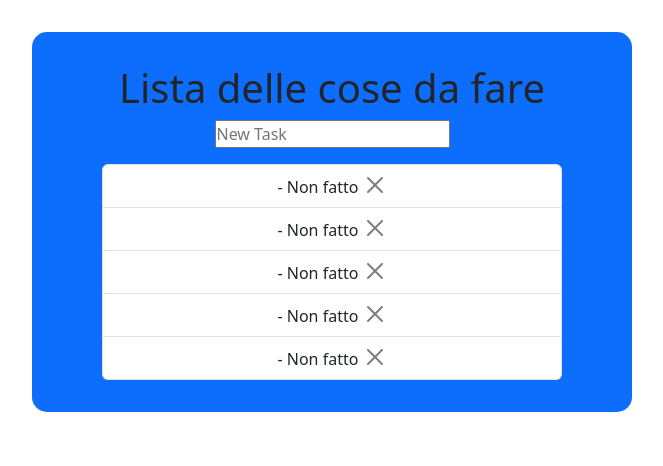
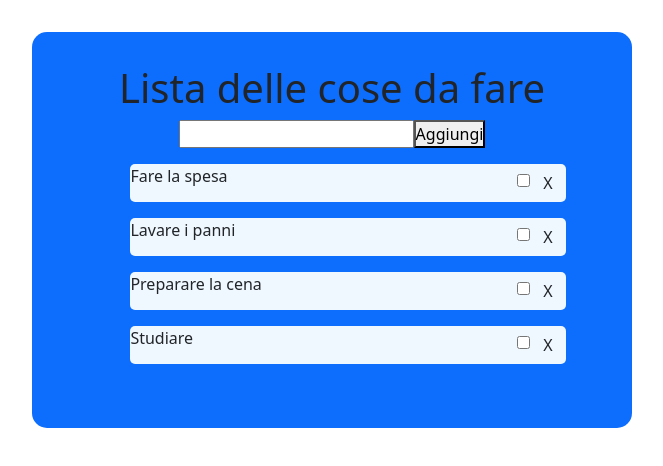
Before and after one commit to Claudio-Bernardinetti/vue-todolist, a plain HTML site: page index.html in a window 1280 px wide. Shown: the whole page, without its empty margins (308-971 px from the left). Drawn offline with nearby package versions, Linux system fonts and the light colour scheme.

Commit message:
add milestone 1 2 3

```diff
--- a/assets/css/style.css
+++ b/assets/css/style.css
@@ -16,9 +16,19 @@
 }
 
 li {
-
+    display: flex;
+    justify-content: space-between;
+    background-color: aliceblue;
     width: 80%;
     margin-left: 10%;
     margin-top: 1rem;
-    margin-bottom: -1rem;
+    border-radius: 5px;
 }
+
+.done {
+    text-decoration: line-through;
+  }
+
+  p {
+    color: red;
+  }
--- a/assets/js/app.js
+++ b/assets/js/app.js
@@ -13,8 +13,9 @@ Visualizzare a fianco ad ogni item ha una “x”: cliccando su di essa, il todo
 MILESTONE 3
 Predisporre un campo di input testuale e un pulsante “aggiungi”: cliccando sul pulsante, il testo digitato viene letto e utilizzato per creare un nuovo todo, che quindi viene aggiunto alla lista dei todo esistenti.
 
-Bonus: 1
-- oltre al click sul pulsante, intercettare anche il tasto ENTER per aggiungere il todo alla lista 2- cliccando sul testo dell’item, invertire il valore della proprietà done del todo corrispondente (se done era uguale a false, impostare true e viceversa) */
+Bonus:
+1- oltre al click sul pulsante, intercettare anche il tasto ENTER per aggiungere il todo alla lista
+2- cliccando sul testo dell’item, invertire il valore della proprietà done del todo corrispondente (se done era uguale a false, impostare true e viceversa) */
 
 // Importa il metodo createApp da Vue.js
 const { createApp } = Vue
@@ -25,32 +26,58 @@ createApp({
     data() {
 
         return {
-            // L'oggetto newTodo e' il nuovo compito da aggiungere alla lista
-            newTodo: { text: '', done: false },
 
-            // L'array todos contiene tutti i compiti
-            todos: ['Fare la spesa', 'Lavare i panni', 'Preparare la cena', 'Studiare', 'Andare a dormire presto']
+            // L'array todos contiene  i compiti
+            todos: [
+                {
+                    text: 'Fare la spesa',
+                    done: '',
+                },
+                {
+                    text:  'Lavare i panni',
+                    done: '',
+                },
+                {
+                    text: 'Preparare la cena',
+                    done: '',
+                },
+                {
+                    text: 'Studiare',
+                    done: '',
+                },
+                ],
+
+                newTodo: '', // Il nuovo compito da aggiungere
+                error: '' // Il messaggio di errore da mostrare
         }
-    },
-    methods: {
-        // Il metodo addTodo aggiunge il nuovo compito all'array todos
-        addTodo() {
+        },
+        methods: {
+            addTodo() { // Aggiunge un nuovo compito
+              if (!this.newTodo) { // Se il campo di input è vuoto, mostra un messaggio di errore
+                this.error = 'Il campo non può essere vuoto.';
 
-            // Controlla se il testo del nuovo compito non è vuoto
-            if (this.newTodo.text.trim()) {
+              } else {
+                // Cerca un compito esistente con lo stesso testo
+                const existingTodo = this.todos.find(todo => todo.text === this.newTodo);
 
-                // Aggiunge una copia dell'oggetto newTodo all'array todos
-                this.todos.push(Object.assign({}, this.newTodo));
+                // Se il compito esiste, imposta il suo stato a "fatto"
+                if (existingTodo) {
+                    existingTodo.done = true;
+                    this.newTodo = '';
+                    this.error = '';
 
-                // Svuota il campo di input
-                this.newTodo.text = '';
+                } else {
+                    // Altrimenti, aggiunge un nuovo compito
+                    this.todos.push({ text: this.newTodo, done: false });
+                    this.newTodo = '';
+                    this.error = '';
+                }
             }
-        },
-
-        // Il metodo toggleDone cambia il valore di done per il compito all'indice specificato
-        toggleDone(index) {
-            this.todos[index].done = !this.todos[index].done;
-        }
-    }
+            },
+            // Rimuove un compito
+            removeTodo(index) {
+              this.todos.splice(index, 1);
+            }
+          }
 
 }).mount('#app');  // Monta l'app su un elemento con id 'app'
--- a/index.html
+++ b/index.html
@@ -5,6 +5,11 @@
         <meta name="viewport" content="width=device-width, initial-scale=1.0">
         <title>Vue To Do List</title>
         <!-- Title -->
+        <link rel="stylesheet"
+            href="https://cdnjs.cloudflare.com/ajax/libs/font-awesome/6.4.2/css/all.min.css"
+            integrity="sha512-z3gLpd7yknf1YoNbCzqRKc4qyor8gaKU1qmn+CShxbuBusANI9QpRohGBreCFkKxLhei6S9CQXFEbbKuqLg0DA=="
+            crossorigin="anonymous" referrerpolicy="no-referrer" />
+        <!-- font-awesome -->
         <link
             href="https://cdn.jsdelivr.net/npm/bootstrap@5.3.1/dist/css/bootstrap.min.css"
             rel="stylesheet"
@@ -21,26 +26,24 @@
                     <div class="col-12 bg-primary col_css">
 
                         <h1>Lista delle cose da fare</h1>
-
-                        <input v-model="newTodo.text" @keyup.enter="addTodo"
-                            placeholder="New Task">
-
-                        <ol class="list-group">
-                            <li v-if="todos.length === 0"
-                                class="list-group-item">Inserisci la tua prima
-                                cosa da fare</li>
+                        <input type="text" v-model="newTodo"
+                            @keyup.enter="addTodo">
+                        <button @click="addTodo">Aggiungi</button>
+                        <p v-if="error">{{ error }}</p>
+                        <!-- Start <ul> -->
+                        <ul>
                             <li v-for="(todo, index) in todos"
-                                class="list-group-item">
-                                <span
-                                    v-bind:style="{ 'text-decoration': todo.done ? 'line-through' : 'none' }">
-                                    {{ todo.text }}
-                                </span>
-                                - {{ todo.done ? 'Fatto' : 'Non fatto' }}
-                                <button @click="toggleDone(index)"
-                                    class="btn-close"></button>
-
+                                :key="index">
+                                <span :class="{ 'done': todo.done }">{{
+                                    todo.text }}</span>
+                                <div class="check_x">
+                                    <input type="checkbox" v-model="todo.done">
+                                    <button class="btn"
+                                        @click="removeTodo(index)">X</button>
+                                </div>
                             </li>
-                        </ol>
+                        </ul>
+                        <!-- End <ul> -->
                     </div>
                 </div>
             </div>
```
